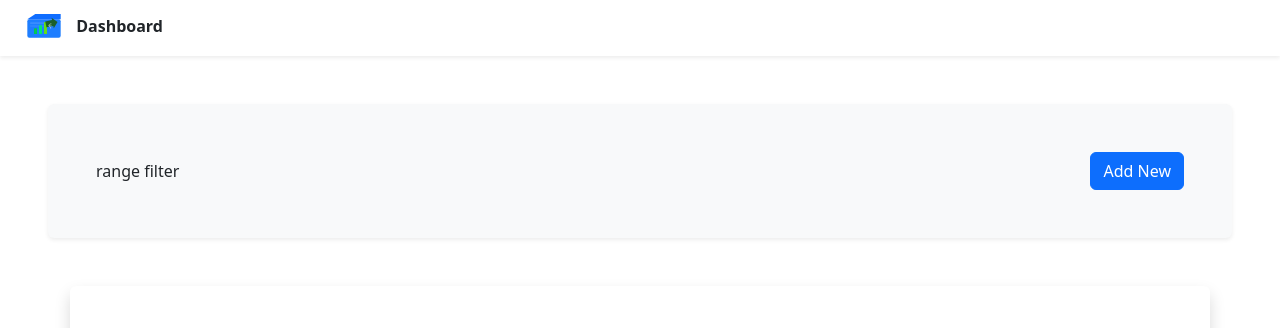
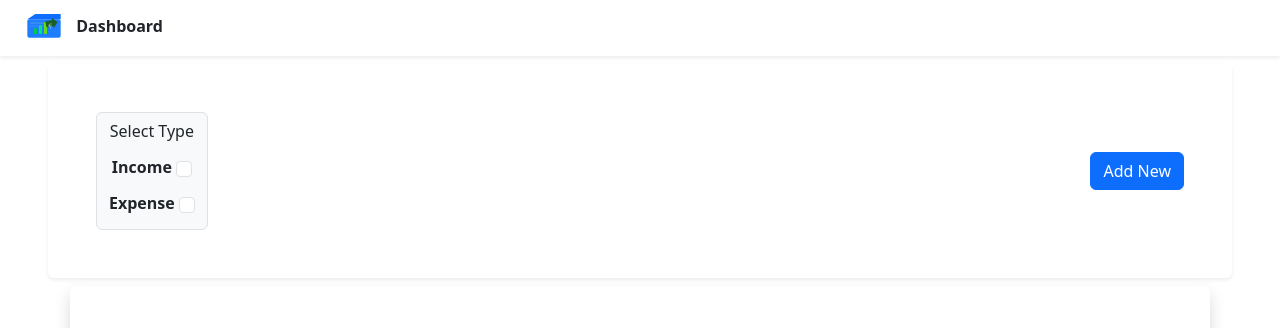
Before and after one commit to Shamsherkhan7549/Finance-Tracker, a React (Vite) app in the folder frontend/: page / in a window 1280 px wide. Shown: the top 328 px of the page. Built offline with nearby package versions, Linux system fonts and the light colour scheme; no server answers.

Commit message:
feat: add filter by type

```diff
--- a/frontend/src/pages/Dashboard/Header.jsx
+++ b/frontend/src/pages/Dashboard/Header.jsx
@@ -1,4 +1,4 @@
-import React, { useState, useContext } from 'react';
+import React, { useState, useContext, useEffect } from 'react';
 import { TransactionContext } from '../../context/ContextProvider';
 import { Button, Modal, Form, Input, Select } from 'antd';
 import axios from 'axios';
@@ -8,9 +8,42 @@ import { toast } from "react-toastify";
 const Header = () => {
     const [isModalOpen, setIsModalOpen] = useState(false);
     const [form] = Form.useForm();
-    const { fetchTransactions } = useContext(TransactionContext);
+    const { fetchTransactions, transactionsInfo, setTransactionsInfo } = useContext(TransactionContext);
+    const [category, setCategory] = useState([]);
+    const [transactionsDup, setTransactionsDup] = useState([])
+    const [income, setIncome] = useState(true);
+    const [expense, setExpense] = useState(true);
 
     const url = import.meta.env.VITE_BACKEND_URL;
+
+    // Filter by type
+    const handlingTypeIncome = (event) => {
+        setIncome(!income)
+        if (income) {
+            setTransactionsDup(transactionsInfo);
+            const filteredTransactions = transactionsInfo.filter(
+                (ele) => ele.type === event.target.value
+            );
+            setTransactionsInfo(filteredTransactions);
+        } else {
+            setTransactionsInfo(transactionsDup);
+        }
+    }
+
+
+    const handlingTypeExpense = (event) => {
+        setExpense(!expense)
+        if (expense) {
+            setTransactionsDup(transactionsInfo);
+            const filteredTransactions = transactionsInfo.filter(
+                (ele) => ele.type === event.target.value
+            );
+            setTransactionsInfo(filteredTransactions);
+        } else {
+            setTransactionsInfo(transactionsDup);
+
+        }
+    }
 
     const showModal = () => {
         setIsModalOpen(true);
@@ -38,14 +71,33 @@ const Header = () => {
         }
     }
 
+    useEffect(() => {
+        const filterCategory = transactionsInfo.map(item => item.category);
+        setCategory(filterCategory.filter((item, index) => filterCategory.indexOf(item) === index));
+    }, [transactionsInfo])
 
     return (
         <div>
-            <div className="d-flex bg-light justify-content-between align-items-center mx-sm-5 m-3 p-3 my-5 px-sm-5 py-sm-5 shadow-sm rounded">
-                <div>range filter</div>
+            <div className="d-flex flex-column flex-md-row gap-4 gap-md-0 justify-content-between align-items-start align-items-md-center mx-sm-5 m-3 p-3 my-2 px-sm-5 py-sm-5 shadow-sm rounded">
+                <div className='d-flex flex-column flex-md-row gap-4'>
+                    <div className='d-flex flex-column gap-1 align-items-center justify-content-center input-group-text'>
+                        <p className='form-label'>Select Type</p>
+                        <div className='d-flex gap-1 align-items-center bg-light '>
+                            <label className='form-label fw-semibold' htmlFor='income'>Income</label>
+                            <input id='income' value={'income'} className="form-check-input mb-2" type="checkbox" aria-label="Checkbox for following text input" onChange={handlingTypeIncome} />
+                        </div>
+
+                        <div className='d-flex gap-1 align-items-center '>
+                            <label className='form-label fw-semibold' htmlFor='expense'>Expense</label>
+                            <input id='expense' value={"expense"} className="form-check-input mb-2" type="checkbox" aria-label="Checkbox for following text input" onChange={handlingTypeExpense} />
+                        </div>
+                    </div>
+                </div>
                 <div>
                     <button onClick={showModal} className='btn btn-primary'>Add New</button>
                 </div>
+
+
             </div>
 
             <Modal
--- a/frontend/src/pages/Dashboard/Transaction.jsx
+++ b/frontend/src/pages/Dashboard/Transaction.jsx
@@ -53,7 +53,6 @@ const Transaction = () => {
     const handlingDelete = async (id) => {
         try {
             const response = await axios.delete(`${url}/${id}`);
-            console.log(response);
             if (response.data.success) {
                 toast.success(response.data.message || "Transaction deleted successfully!");
                 fetchTransactions();
@@ -68,7 +67,7 @@ const Transaction = () => {
 
     return (
         <div className='container'>
-            <div className="row my-5 shadow p-5 mb-5 bg-body rounded table-responsive-md">
+            <div className="row shadow p-5 mb-5 bg-body rounded table-responsive-md">
                 <table className="table">
                     <thead>
                         <tr>
```
